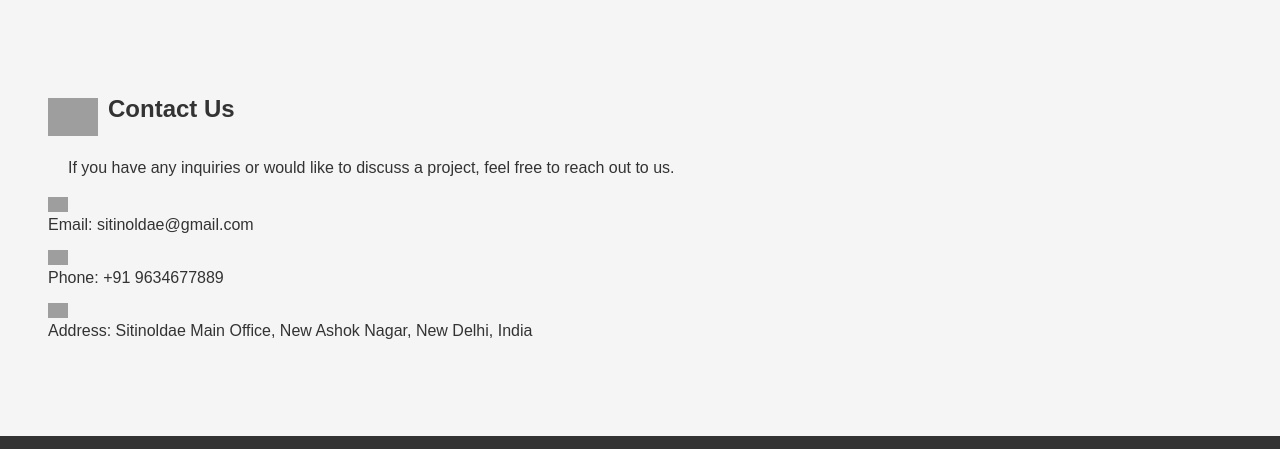
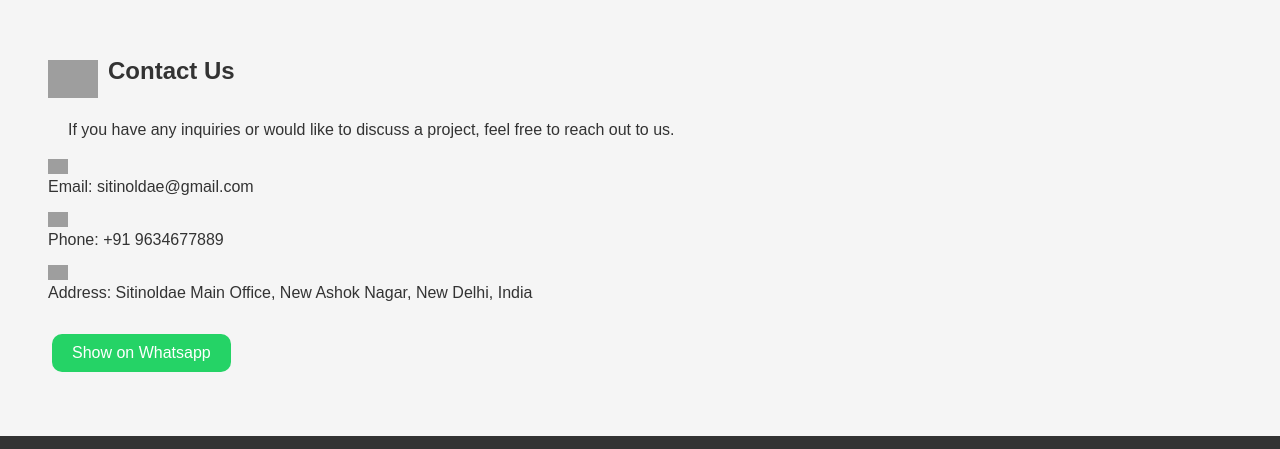
Before and after one commit to sitinoldae/sitinoldae.github.io, a plain HTML site: page index.html in a window 1280 px wide. Shown: the part 2879-3328 px from the top of the page. Drawn offline with Linux system fonts and the light colour scheme; grey boxes are pictures that could not be loaded; a script that the page names is missing.

Commit message:
Update index.html

```diff
--- a/index.html
+++ b/index.html
@@ -87,9 +87,6 @@
         </ul>
       </div>
     </section>
-<a href="https://api.whatsapp.com/send?phone=919634677889" target="_blank">
-        <button class="whatsapp-button">Show on Whatsapp</button>
-    </a>
     <section id="technologies">
       <div class="container">
         <div style="display: flex; align-items: center;">
@@ -123,6 +120,10 @@
         <img src="https://cdn-icons-png.flaticon.com/128/447/447031.png" width="20">
         <p>Address: Sitinoldae Main Office, New Ashok Nagar, New Delhi, India</p>
         </div>
+<a href="https://api.whatsapp.com/send?phone=919634677889" target="_blank"
+   style="margin: 20px;">
+        <button class="whatsapp-button">Show on Whatsapp</button>
+    </a>
     </section>
   </main>
 
```
